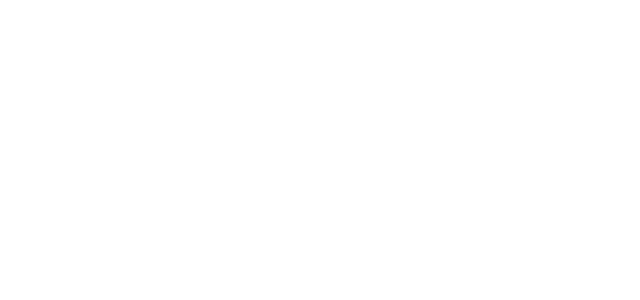
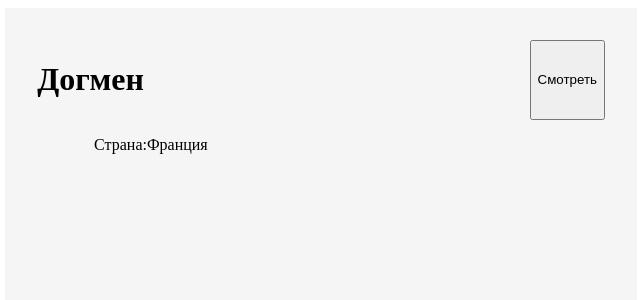
Before and after one commit to davidpinkevich/syberry-hackathon-react, a React (Vite) app: page / in a window 1280 px wide. Shown: the top 300 px of the page, without its empty margins (453-1093 px from the left). Built offline with nearby package versions, Linux system fonts and the light colour scheme.

Commit message:
add structure AboutFilm

```diff
--- a/src/App.tsx
+++ b/src/App.tsx
@@ -1,5 +1,9 @@
+import AboutfFilm from "./components/Film/AboutfFilm";
+
 function App() {
-  return <div></div>;
+  return <div>
+    <AboutfFilm />
+  </div>;
 }
 
 export default App;
--- /dev/null
+++ b/src/components/Film/AboutfFilm.module.scss
@@ -0,0 +1,29 @@
+.wrapper {
+  display: flex;
+  max-width: 900px;
+  margin: 0 auto;
+  gap: 1rem;
+}
+.poster {
+  width: 400px;
+  height: 500px;
+  background-color: rgb(245,245,245);
+}
+.infoFilm {
+  background-color: rgb(245,245,245);
+  padding: 2rem 2rem;
+  width: 100%;
+}
+
+.title {
+  display: flex;
+  justify-content: space-between;
+}
+
+.detailFilm {
+  width: 80%;
+  margin: 0 auto;
+  .info {
+    display: flex;
+  }
+}
--- /dev/null
+++ b/src/components/Film/AboutfFilm.tsx
@@ -0,0 +1,26 @@
+import React from 'react';
+import styles from './AboutfFilm.module.scss';
+
+const AboutfFilm = () => {
+  return (
+    <div className={styles.wrapper}>
+
+      <div className={styles.poster}></div>
+      <div className={styles.infoFilm}>
+
+        <div className={styles.title}>
+          <h1>Догмен</h1>
+          <button>Смотреть</button>
+        </div>
+
+        <div className={styles.detailFilm}>
+          <p className={styles.info}>Страна: <span>Франция</span></p>
+
+        </div>
+      </div>
+
+    </div>
+  )
+}
+
+export default AboutfFilm
```
